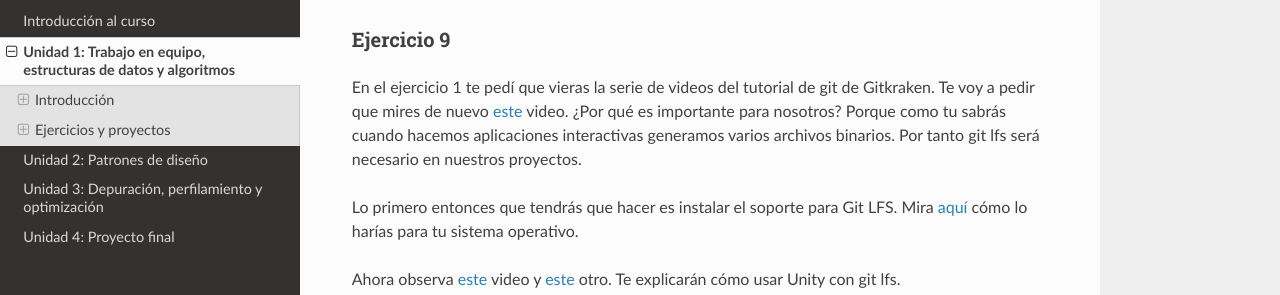
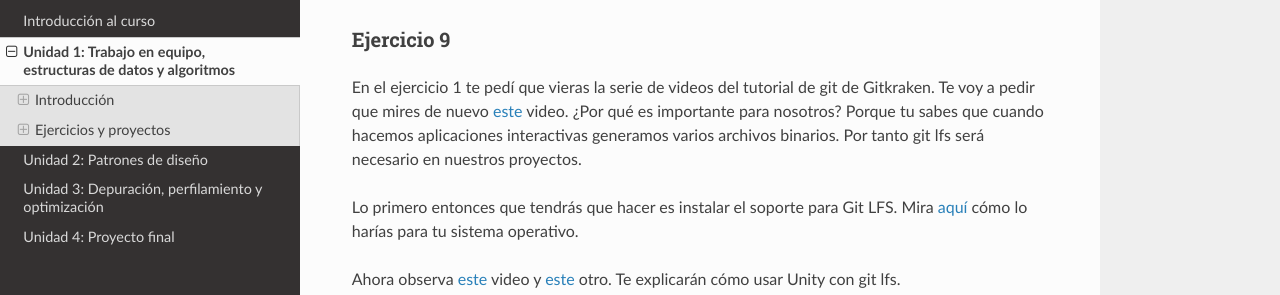
Before and after one commit to juanferfranco/scripting, a Sphinx documentation site: the page built from docs/_unidad1/unidad1.rst, in a window 1280 px wide and 900 px high, scrolled down 3268 px. Shown: the part 156-451 px from the top of the window. Built offline with Sphinx 7.4.7 and the Read the Docs theme 2.0.0, drawn with Linux system fonts in a browser that asks for light colours.

Commit message:
update exercise 9

```diff
--- a/docs/_unidad1/unidad1.rst
+++ b/docs/_unidad1/unidad1.rst
@@ -173,7 +173,7 @@ Ejercicio 9
 En el ejercicio 1 te pedí que vieras la serie de videos del tutorial
 de git de Gitkraken. Te voy a pedir que mires de nuevo
 `este <https://youtu.be/S03EEusFxoI>`__ video. ¿Por qué es importante para nosotros?
-Porque como tu sabrás cuando hacemos aplicaciones interactivas generamos
+Porque tu sabes que cuando hacemos aplicaciones interactivas generamos
 varios archivos binarios. Por tanto git lfs será necesario en nuestros
 proyectos.
 
```
